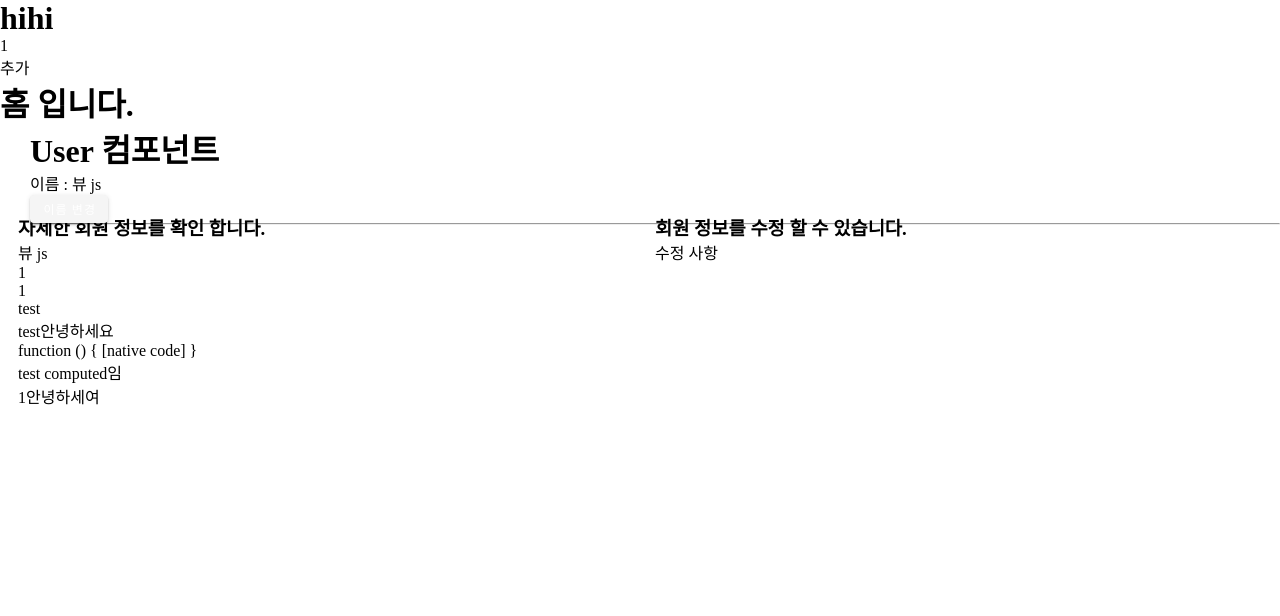
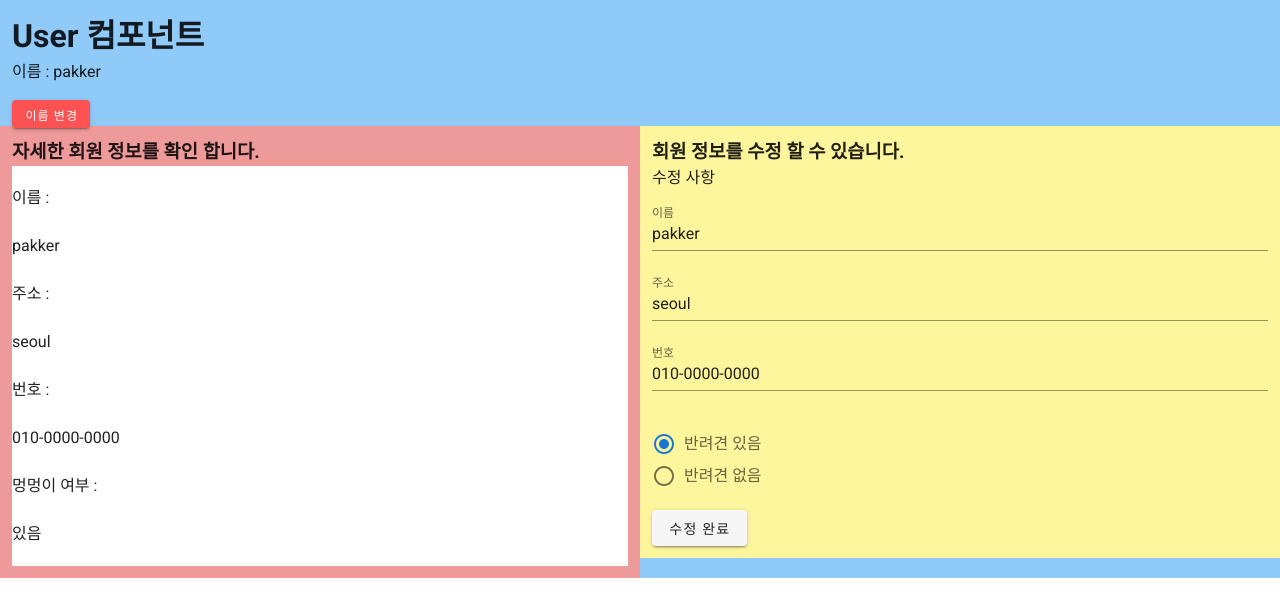
Before and after one commit to Pakker7/frontend, a Vue app: page / in a window 1280 px wide. Shown: the top 616 px of the page. Built offline with nearby package versions, Linux system fonts and the light colour scheme.

Commit message:
$emit 자식 component가 부모 component에 신호를 줘서 부모의 값을 바꾸는 것

```diff
--- a/src/App.vue
+++ b/src/App.vue
@@ -1,10 +1,8 @@
-<template> <!--html코드라고 생각하면 됨-->
-  <div> <!-- root 요소로 꼬옥 있어야 하고 root가 여러개면 에러남 -->
-    <h1>{{ title }}</h1>
-    <p>{{ count }}</p>
-    <button @click="count++">추가</button>
-    <HomeComponent></HomeComponent>
-
+<template>
+  <div>
+    <v-app>
+      <!--할 것
+      자식 component에서 변수 수정하면 부모 변수도 바뀌고 그 바뀐 것을 제3자 component에서 출력 해줌-->
       <div class="blue lighten-3 pa-3" style="padding-left:30px;">
         <h1>User 컴포넌트</h1>
         <p>이름 : {{ name }}</p>
@@ -14,41 +12,50 @@
         <hr>
         <v-layout row wrap>
           <v-flex xs12 sm6>  <!--v-bind :자식이 사용할 변수명 = "전달할 데이터 변수명"-->
-          <UserDetail v-bind:nameOfChild="name"
-                      v-bind:numberOfChild="1"
-                      v-bind:objectOfChild="{code:1, value:'test'}">
-          </UserDetail>
+            <UserDetail2 v-bind:name="name"
+                         v-bind:address='address'
+                         v-bind:phone="phone"
+                         v-bind:hasDog="hasDog"
+            ></UserDetail2>
           </v-flex>
           <v-flex>
-          <UserEdit></UserEdit>
+            <UserEdit2 v-bind:name="name"
+                       v-bind:address='address'
+                       v-bind:phone="phone"
+                       v-bind:hasDog="hasDog"
+                       @child="parents"
+            ></UserEdit2> <!-- 당황.. 함수라고 parents에 () 붙이면 안됨..-->
           </v-flex>
         </v-layout>
       </div>
-
+    </v-app>
   </div>
 </template>
 
 <script>
-  import HomeComponent from './home' /*'./home.vue'라고 쓰는 것도 가능*/
-  import UserEdit from "./components/UserEdit";
-  import UserDetail from "./components/UserDetail";
+  import UserEdit2 from "./components/UserEdit2";
+  import UserDetail2 from "./components/UserDetail2";
 
   export default {
-    components:{
-      UserDetail,  /*위에 import 해준 .vue 파일을 사용할 수 있게 쓰는 행위 @Autowired와같음*/
-      HomeComponent,
-      UserEdit
+    components: {
+      UserDetail2,
+      UserEdit2
     },
     data() {
       return {
-        title:"hihi",
-        count:1,
-        name:"뷰 js"
+        name: "pakker",
+        address: 'seoul',
+        phone: "010-0000-0000",
+        hasDog: true,
       }
     },
     methods:{
-      changeName() { //changeName = function () 과 동일
-        this.name="hohoho"
+      parents(user){
+        this.name= user.name;
+        this.address= user.address;
+        this.phone= user.phone;
+        this.hasDog= user.hasDog;
+        console.log('부모가 받았어!');
       }
     }
   }
--- /dev/null
+++ b/src/components/UserDetail2.vue
@@ -0,0 +1,58 @@
+<template>
+    <div class="red lighten-3 pa-3">
+        <h3>자세한 회원 정보를 확인 합니다.</h3>
+        <v-list>
+            <v-list-item-title>
+                <v-list-item-content>이름 :</v-list-item-content>
+                <v-list-item-content>{{name}}</v-list-item-content>
+            </v-list-item-title>
+            <v-list-item-title>
+                <v-list-item-content>주소 :</v-list-item-content>
+                <v-list-item-content>{{address}}</v-list-item-content>
+            </v-list-item-title>
+            <v-list-item-title>
+                <v-list-item-content>번호 :</v-list-item-content>
+                <v-list-item-content>{{phone}}</v-list-item-content>
+            </v-list-item-title>
+            <v-list-item-title>
+                <v-list-item-content>멍멍이 여부 :</v-list-item-content>
+                <v-list-item-content>{{hasDogKr}}</v-list-item-content>
+            </v-list-item-title>
+        </v-list>
+    </div>
+</template>
+
+<script>
+    export default {
+        props: {
+            name: {
+                type: String,
+                require: true
+            },
+            address: {
+                type: String,
+                default: '값이 없음'
+            },
+            phone: {
+                type: String,
+                default: '값이 없음'
+            },
+            hasDog: {
+                type: Boolean,
+                default: false
+            },
+        },
+        computed: {
+            hasDogKr() {
+                return this.hasDog === true ? '있음' : '없음'
+            }
+        },
+        data() {
+            return {}
+        },
+    }
+</script>
+
+<style scoped>
+
+</style>
--- /dev/null
+++ b/src/components/UserEdit2.vue
@@ -0,0 +1,56 @@
+<template>
+    <div class="yellow lighten-3 pa-3">
+        <h3>회원 정보를 수정 할 수 있습니다.</h3>
+        <p>수정 사항</p>
+        <v-text-field
+                label="이름"
+                v-model="user.name"
+        ></v-text-field> <!--v-model이라고 하면 field안에 들어가는듯?-->
+        <!--v-model="name" 라고 하면 부모에서 받아온 data를 바로 수정하는거라 f12에서 에러 메세지가 뜸-->
+        <v-text-field
+                label="주소"
+                v-model="user.address"
+        ></v-text-field>
+        <v-text-field
+                label="번호"
+                v-model="user.phone"
+        ></v-text-field>
+        <v-radio-group v-model="user.hasDog">
+            <v-radio
+                label="반려견 있음"
+                :value="true"
+            ></v-radio>
+            <v-radio
+                label="반려견 없음"
+                :value="false"
+            ></v-radio>
+        </v-radio-group>
+        <v-btn @click="changeData()">수정 완료</v-btn>
+    </div>
+</template>
+
+<script>
+    export default {
+        props:['name','address','phone','hasDog'],
+        data(){
+            return{
+                user:{} //user object를 선언해줌 아래보다 먼저 실행되나보네..?!
+            }
+        },
+        created() {
+            this.user.name = this.name
+            this.user.address = this.address
+            this.user.phone = this.phone
+            this.user.hasDog = this.hasDog
+        },
+        methods:{
+            changeData(){
+                this.$emit("child", this.user); //신호 명
+            }               //child라는 함수가 실행되는데 param을 user를 넣는거임
+        }
+    }
+</script>
+
+<style scoped>
+
+</style>
```
Also changed, not shown: src/components/User2.vue (added, +46 -0 lines). Lines whose indentation alone changed are shown as unchanged.
